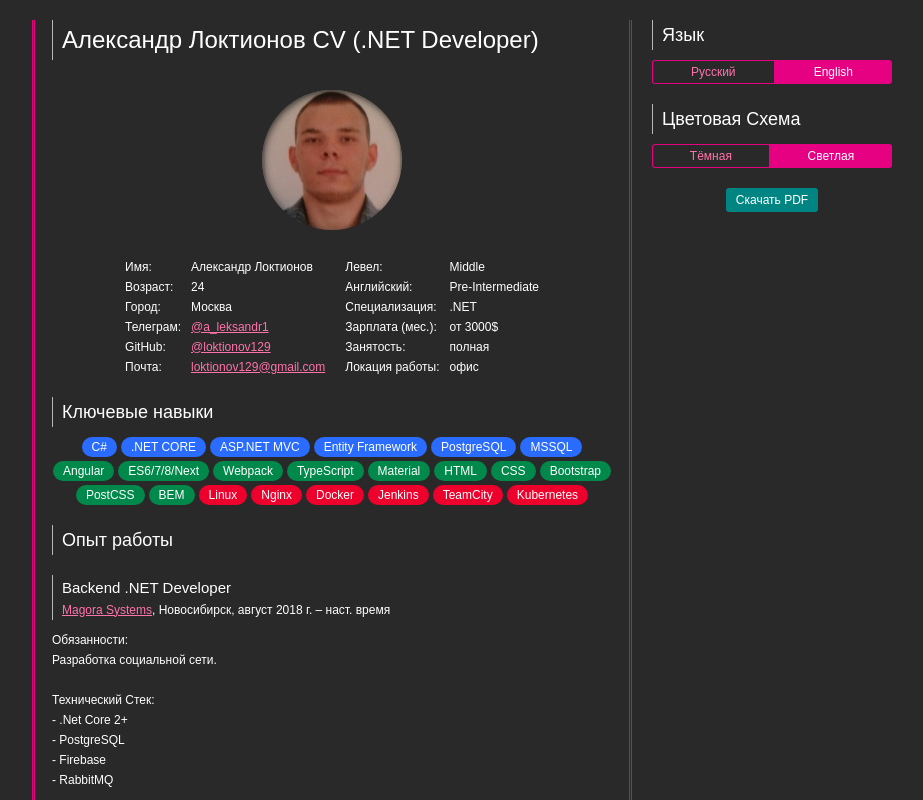
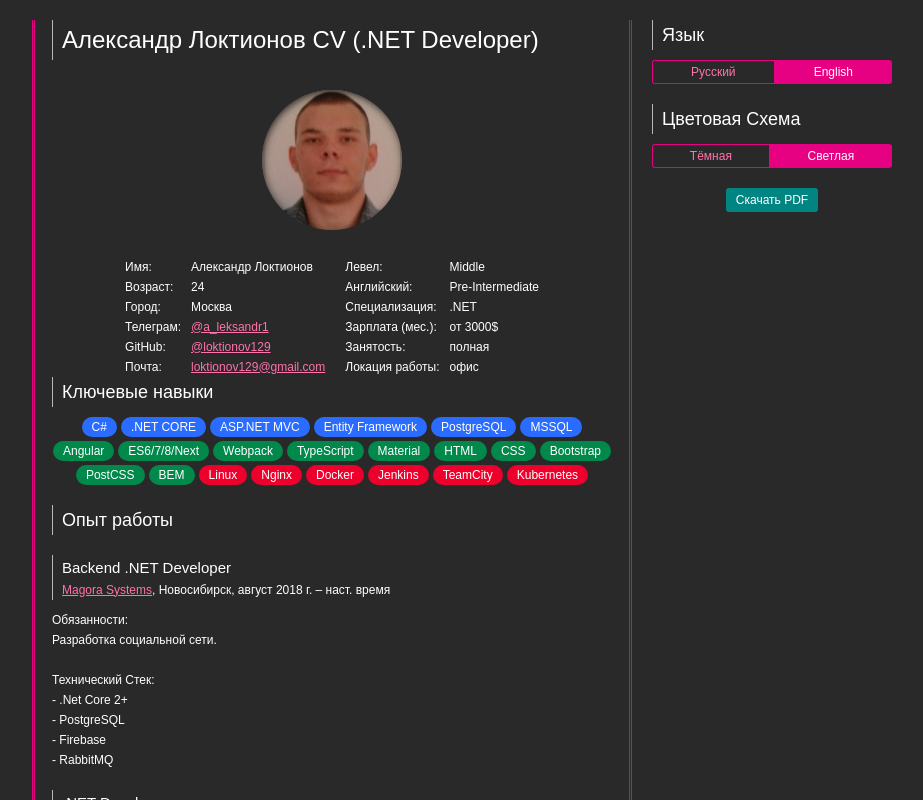
Before and after one commit to loktionov129/loktionov129.github.io, a React (Create React App) app: page / in a window 1280 px wide. Shown: the top 800 px of the page, without its empty margins (308-1231 px from the left). Built offline with nearby package versions, Linux system fonts and the light colour scheme.

Commit message:
fix printable markup

```diff
--- a/src/components/Page/AboutApp.js
+++ b/src/components/Page/AboutApp.js
@@ -3,7 +3,7 @@ import {connect} from 'react-redux';
 
 function AboutApp({title, description}) {
   return (
-    <section className="Section no-print" aria-label={title}>
+    <section className="Section" aria-label={title}>
       <h2 className="H H_level_2">{title}</h2>
       <p>
         {description} <a href="https://github.com/miyaokamarina/cv">https://github.com/miyaokamarina/cv</a>
--- a/src/components/Page/KeyWords.js
+++ b/src/components/Page/KeyWords.js
@@ -3,7 +3,7 @@ import {connect} from 'react-redux';
 
 function KeyWords({title, buzzWords}) {
   return (
-    <section className="Section no-print" aria-label={title}>
+    <section className="Section" aria-label={title}>
       <h2 className="H H_level_2">{title}</h2>
       <ul className="Chips Buzzwords">
         {buzzWords.map(item => (
--- a/src/components/Page/Page.js
+++ b/src/components/Page/Page.js
@@ -11,12 +11,28 @@ export default function Page() {
     <div className="Page">
       <article className="Page__Article">
         <Profile/>
+        <div className="no-print">
+          <KeyWords/>
+          <WorkExperience/>
+          <ProjectList/>
+          <AboutMe/>
+          <AboutApp/>
+        </div>
+        <div className="print">
+          <AboutMe/>
+          <ProjectList/>
+          <WorkExperience/>
+        </div>
+      </article>
+    </div>
+  );
+}
+
+/*
+        <Profile/>
         <KeyWords/>
         <WorkExperience/>
         <ProjectList/>
         <AboutMe/>
         <AboutApp/>
-      </article>
-    </div>
-  );
-}
+ */
```
